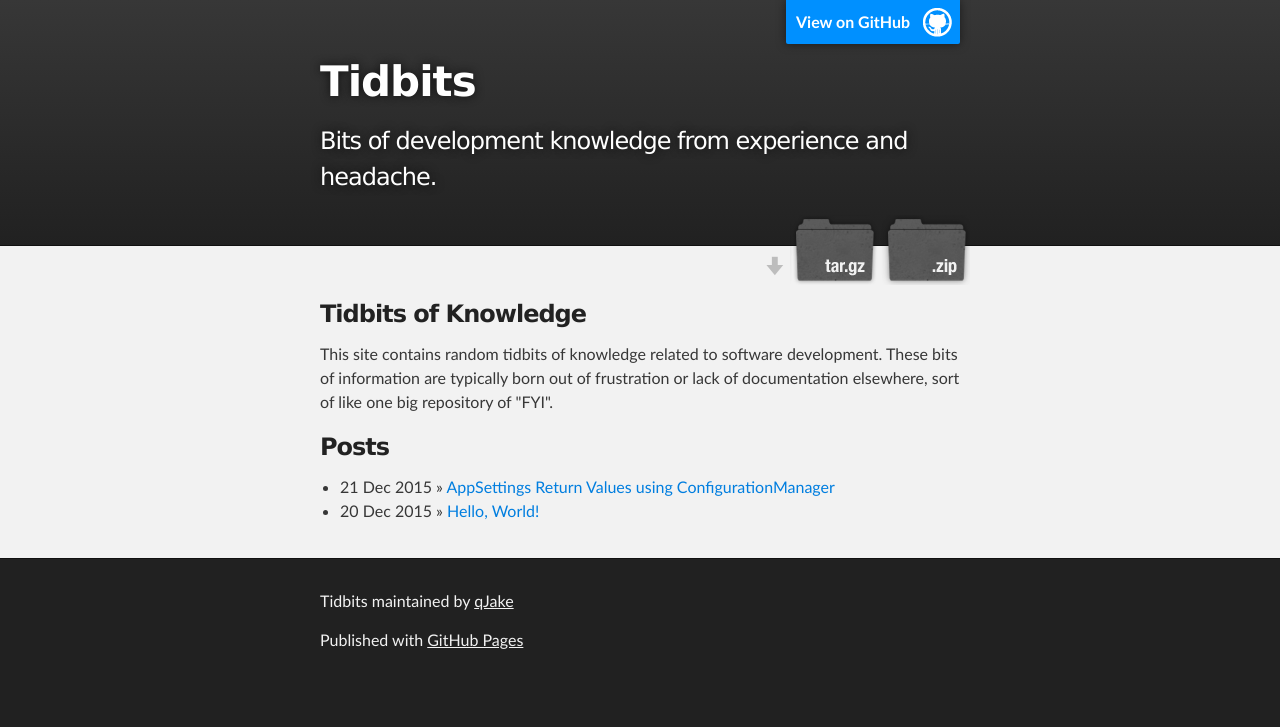
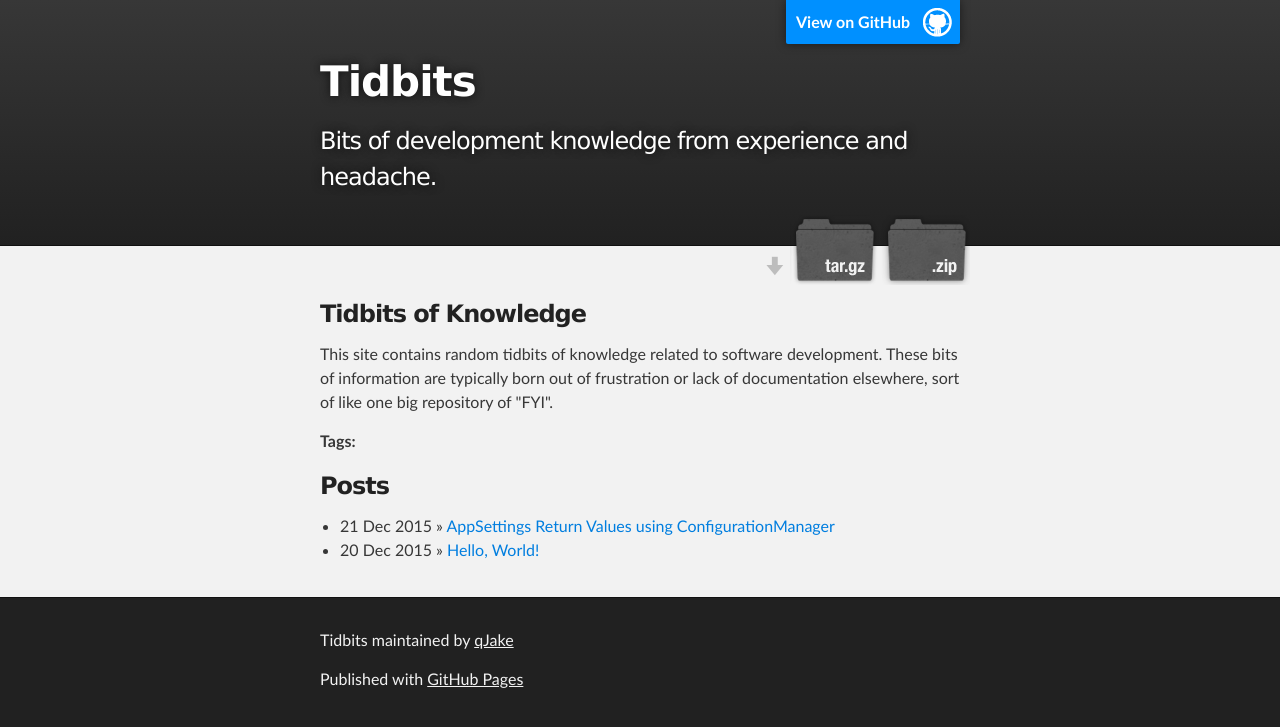
Before and after one commit to qJake/tidbits, a Jekyll site: the page built from index.html, in a window 1280 px wide. Shown: the top 727 px of the page. Built offline with Jekyll 4.4.1, drawn with Linux system fonts in a browser that asks for light colours; nearby versions of some CDN libraries; Markdown is read by kramdown in place of the engine named in the settings.

Commit message:
Update index.html

```diff
--- a/index.html
+++ b/index.html
@@ -9,6 +9,11 @@
   Tidbits of Knowledge
 </h3>
 <p>This site contains random tidbits of knowledge related to software development. These bits of information are typically born out of frustration or lack of documentation elsewhere, sort of like one big repository of "FYI".</p>
+<p><strong>Tags:</strong>
+{% for tag in site.tags %}
+  <a href="{{ site.baseurl }}/tag/{{ tag.slug }}/">{{ tag.name }}</a>{% if forloop.last == false %}, {% endif %}
+{% endfor %}
+</p>
 <h3>Posts</h3>
 <ul class="posts">
   {% for post in site.posts %}
```
